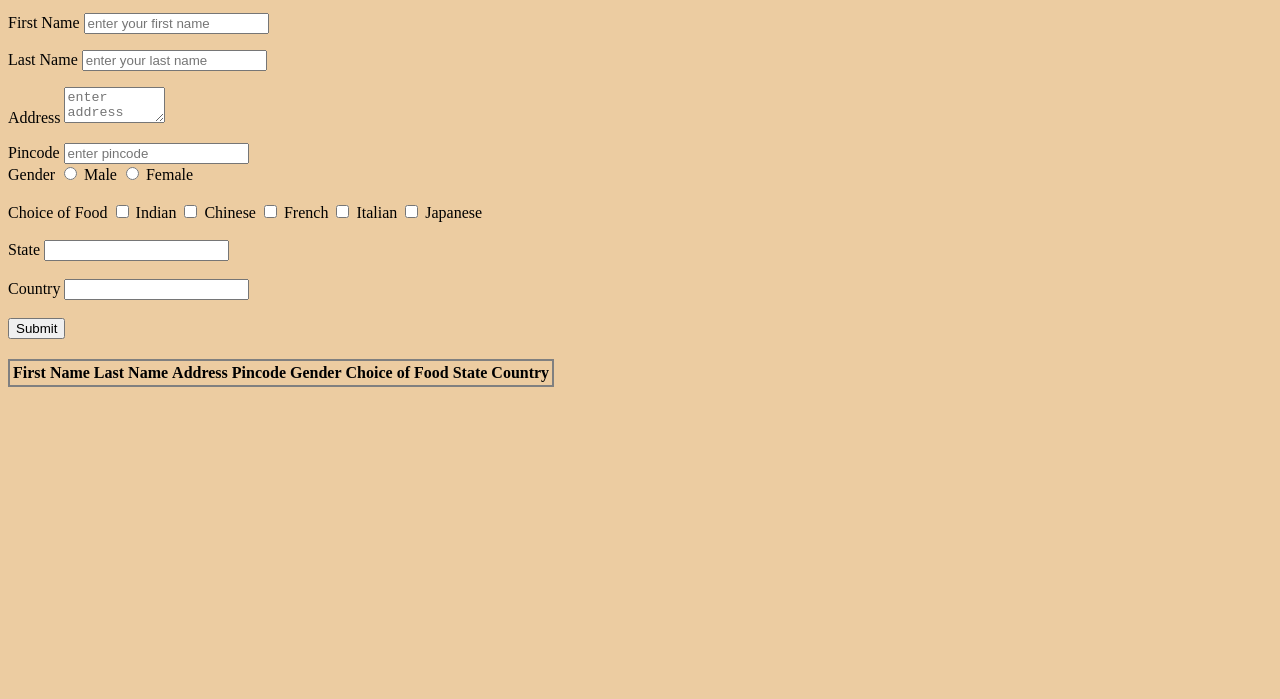
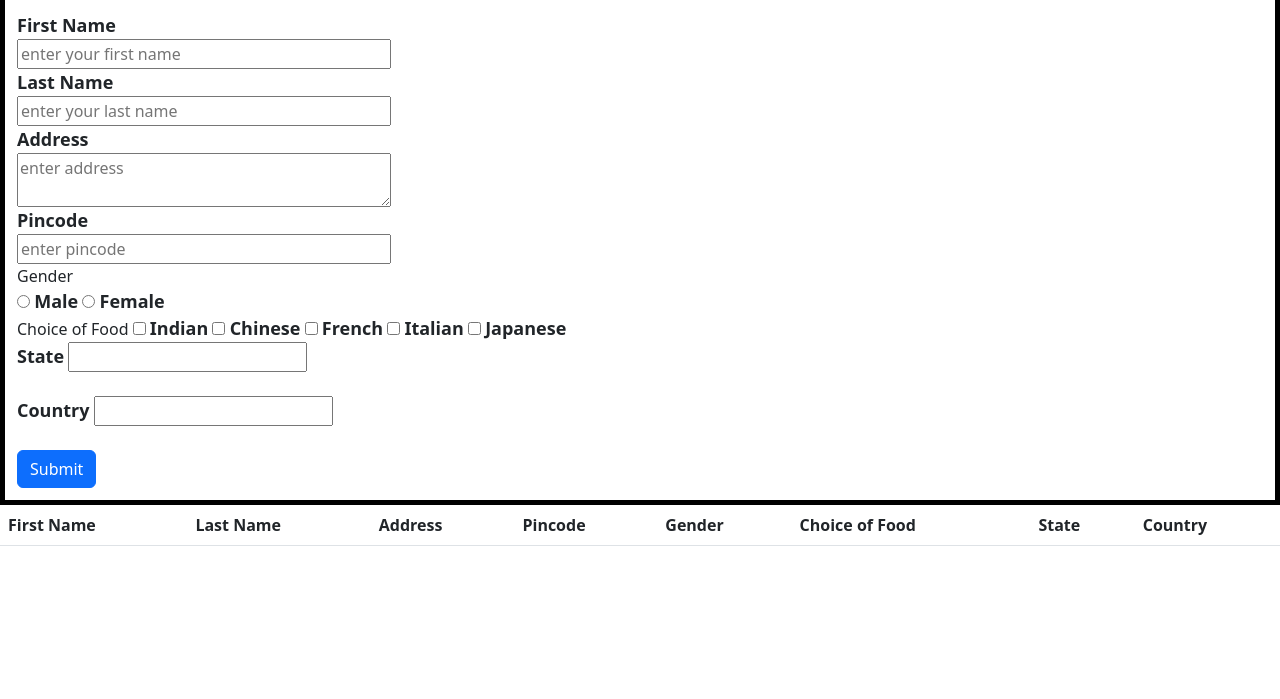
Before and after one commit to Tharun1718/Form-Task-DOM, a plain HTML site: page index.html in a window 1280 px wide. Shown: the part 101-800 px from the top of the page. Drawn offline with nearby package versions, Linux system fonts and the light colour scheme.

Commit message:
added final manipulation

```diff
--- a/index.html
+++ b/index.html
@@ -6,6 +6,7 @@
     <meta name="viewport" content="width=device-width, initial-scale=1.0">
     <title>Form</title>
     <link rel="stylesheet" href="style.css"/>
+    <link href="https://cdn.jsdelivr.net/npm/bootstrap@5.2.2/dist/css/bootstrap.min.css" rel="stylesheet" integrity="sha384-Zenh87qX5JnK2Jl0vWa8Ck2rdkQ2Bzep5IDxbcnCeuOxjzrPF/et3URy9Bv1WTRi" crossorigin="anonymous">
 </head>
 <body>
     <div>
@@ -25,19 +26,20 @@
             </div>
             <div class="form-group">
                 <label for="address">Address</label>
-                <textarea type="text" id="address" name="address" rows="2" cols="10" placeholder ="enter address" ></textarea>
+                <textarea type="text" id="address" name="address" rows="2" cols="20" placeholder ="enter address" ></textarea>
             </div>
             <div class="form-group">
                 <label for="pincode">Pincode</label>
                 <input type="pincode" id="pincode" name="pincode" placeholder="enter pincode" required/>
             </div>
-            <span>Gender</span>
+            <div class="gender">Gender
+            <br>
             <input type="radio" id="male" name="gender" value="Male"/>
             <label for="male">Male</label>
             <input type="radio" id="female" name="gender" value="Female"/>
             <label for="female">Female</label>
-            <br><br>
-            <span>Choice of Food</span>
+            </div>
+            <div class="food">Choice of Food
             <input type="checkbox" id="food1" name="food" value="Indian"/>
             <label for="food1">Indian</label>
             <input type="checkbox" id="food2" name="food" value="Chinese"/>
@@ -48,7 +50,7 @@
             <label for="food4">Italian</label>
             <input type="checkbox" id="food5" name="food" value="Japanese"/>
             <label for="food5">Japanese</label>
-            <br><br>
+            </div>
             <label for="state">State</label>
             <input type="text" id="state" name="state"/>
             <br><br>
--- a/style.css
+++ b/style.css
@@ -1,20 +1,23 @@
 body{
-    background-color: rgb(236, 204, 161);
+    font-family: sans-serif;
 }
 
-.header-container {
+.header-container{
     text-align: center;
 }
 
-.form{
-    border: 2px solid rgb(95, 61, 61);
+.form-container {
+    border: 5px solid black;
     padding: 12px;
 }
+
 .form-group {
-    margin-top: 16px;
+    display: flex;
+    flex-direction: column;
+    width: 30%;
 }
 
-.table {
-    margin-top: 20px;
-    border: 2px solid gray;
+label {
+    font-size: large;
+    font-weight: bold;
 }
```
